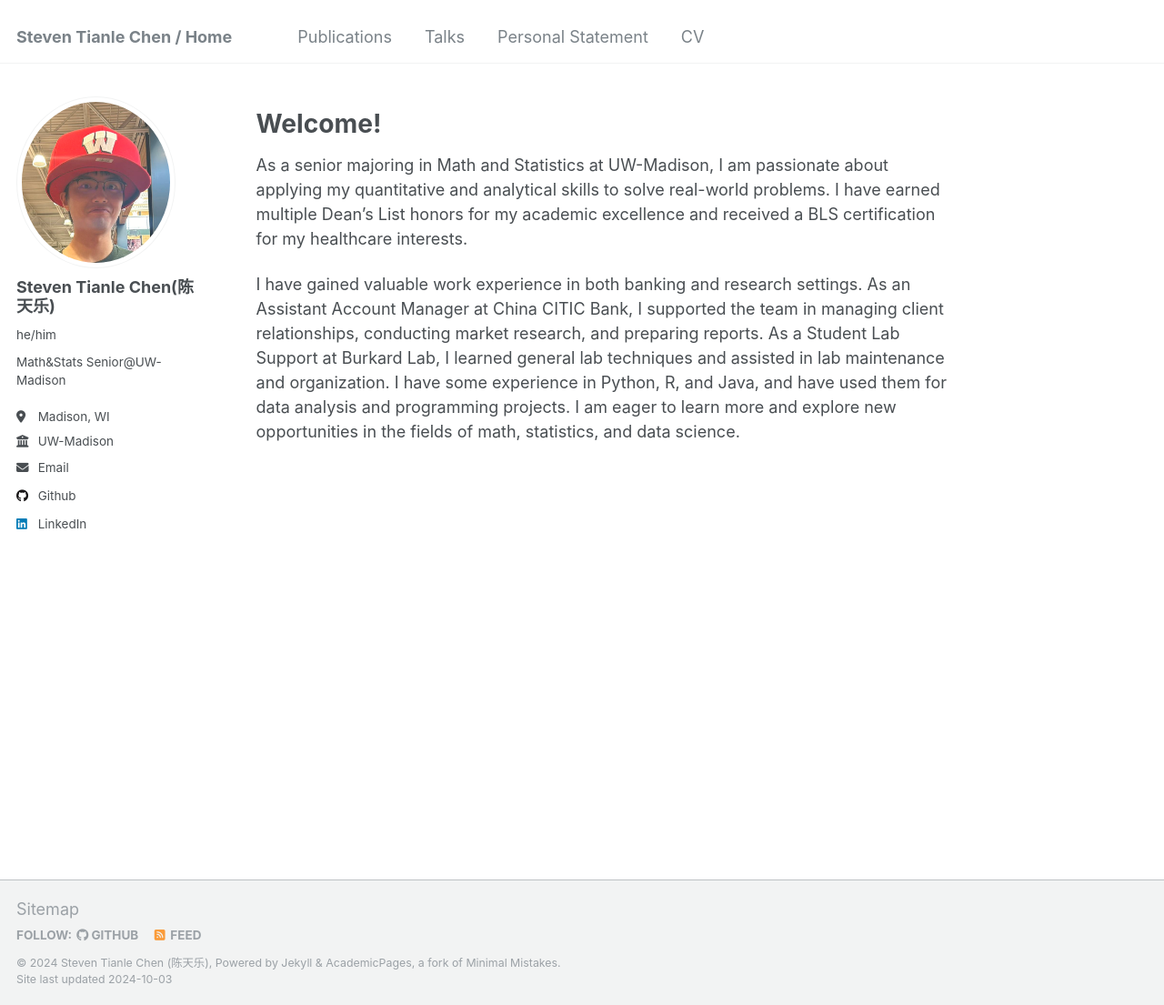
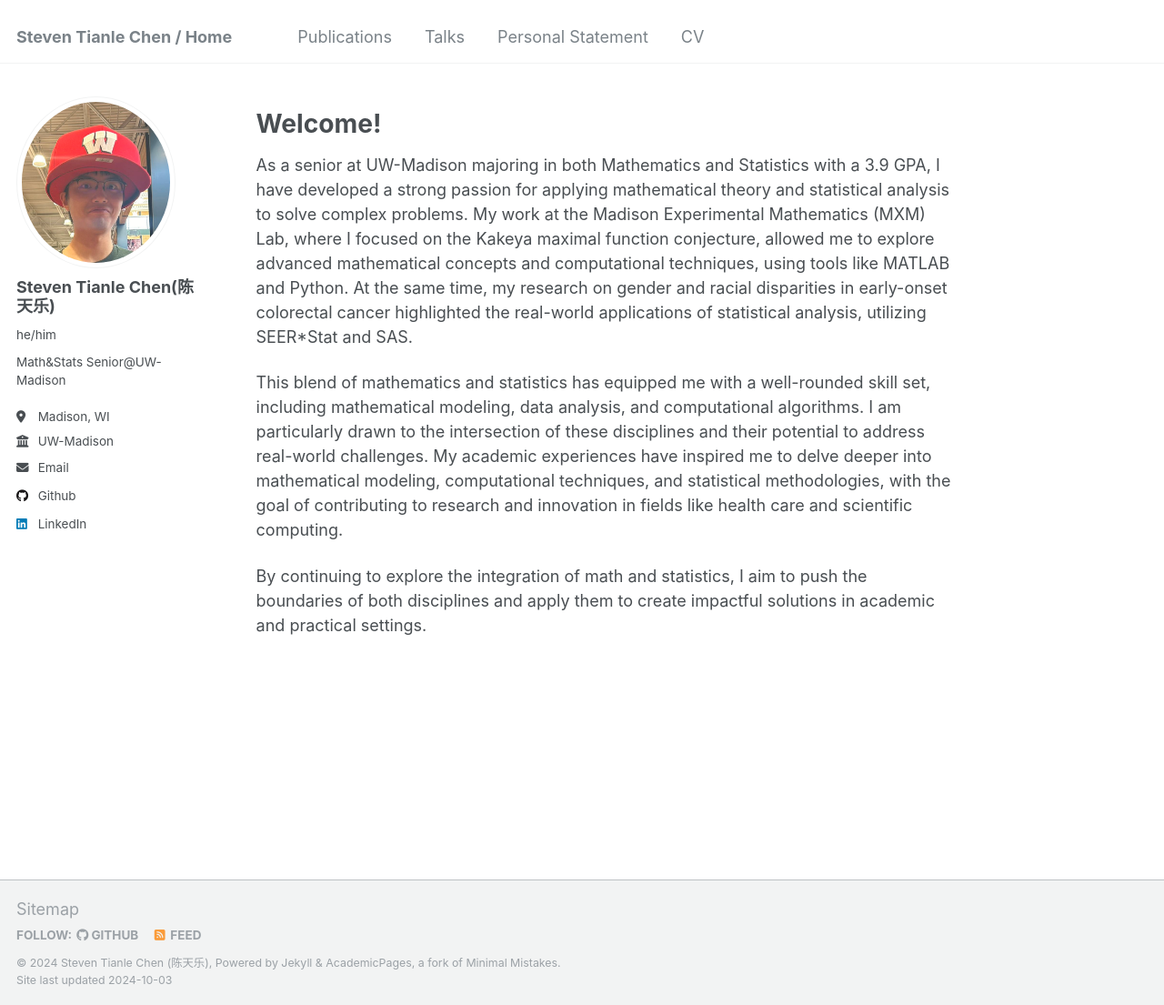
Before and after one commit to sttlchen/sttlchen.github.io, a Jekyll site: the page built from _pages/about.md, in a window 1280 px wide and 1105 px high. Shown: the whole window at 91% size. Built offline with Jekyll 4.4.1, drawn with Linux system fonts in a browser that asks for light colours.

Commit message:
Update about.md

```diff
--- a/_pages/about.md
+++ b/_pages/about.md
@@ -9,6 +9,8 @@ redirect_from:
 
 Welcome!
 ======
-As a senior majoring in Math and Statistics at UW-Madison, I am passionate about applying my quantitative and analytical skills to solve real-world problems. I have earned multiple Dean's List honors for my academic excellence and received a BLS certification for my healthcare interests.
+As a senior at UW-Madison majoring in both Mathematics and Statistics with a 3.9 GPA, I have developed a strong passion for applying mathematical theory and statistical analysis to solve complex problems. My work at the Madison Experimental Mathematics (MXM) Lab, where I focused on the Kakeya maximal function conjecture, allowed me to explore advanced mathematical concepts and computational techniques, using tools like MATLAB and Python. At the same time, my research on gender and racial disparities in early-onset colorectal cancer highlighted the real-world applications of statistical analysis, utilizing SEER*Stat and SAS.
 
-I have gained valuable work experience in both banking and research settings. As an Assistant Account Manager at China CITIC Bank, I supported the team in managing client relationships, conducting market research, and preparing reports. As a Student Lab Support at Burkard Lab, I learned general lab techniques and assisted in lab maintenance and organization. I have some experience in Python, R, and Java, and have used them for data analysis and programming projects. I am eager to learn more and explore new opportunities in the fields of math, statistics, and data science.
+This blend of mathematics and statistics has equipped me with a well-rounded skill set, including mathematical modeling, data analysis, and computational algorithms. I am particularly drawn to the intersection of these disciplines and their potential to address real-world challenges. My academic experiences have inspired me to delve deeper into mathematical modeling, computational techniques, and statistical methodologies, with the goal of contributing to research and innovation in fields like health care and scientific computing.
+
+By continuing to explore the integration of math and statistics, I aim to push the boundaries of both disciplines and apply them to create impactful solutions in academic and practical settings.
```
